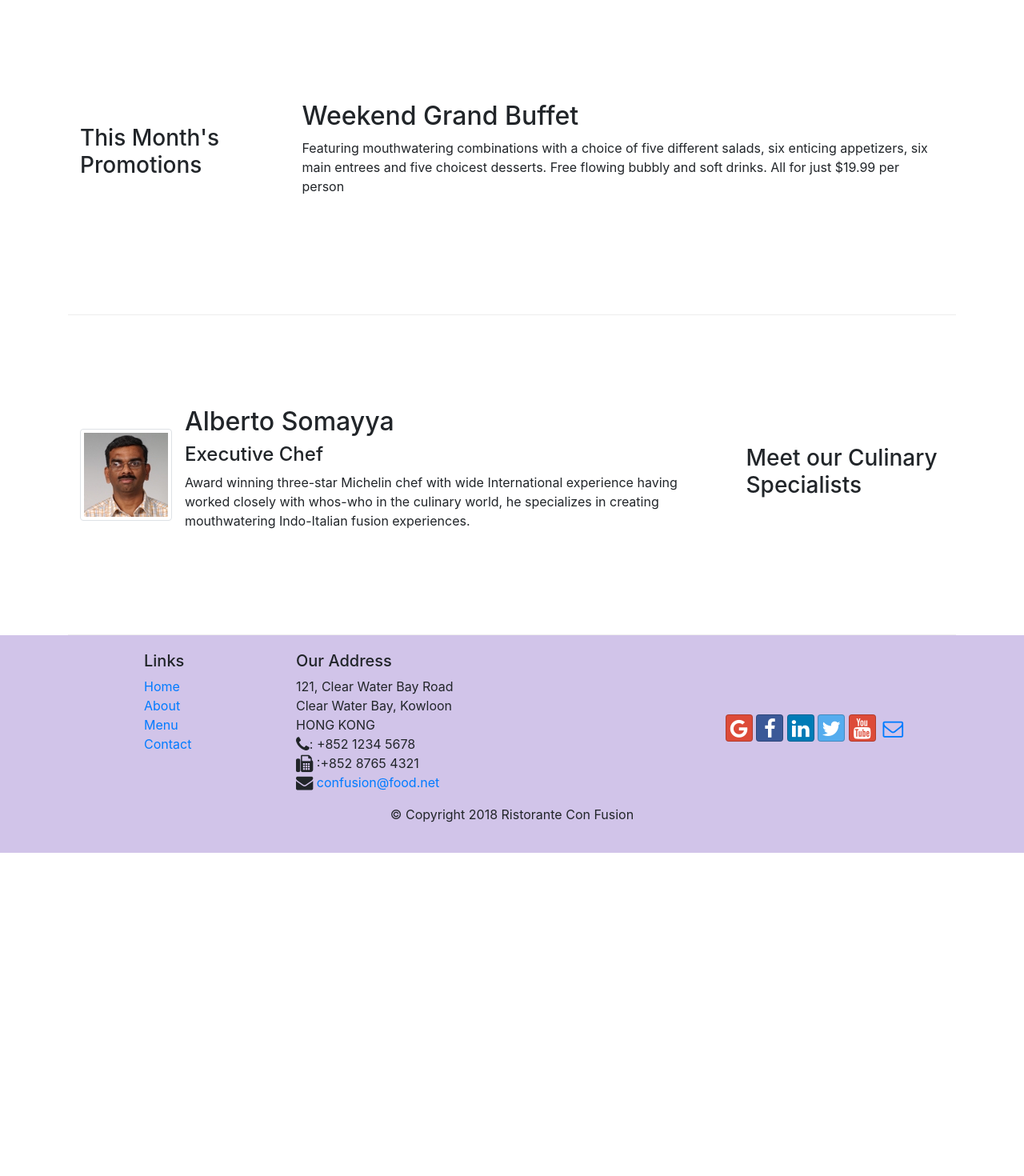
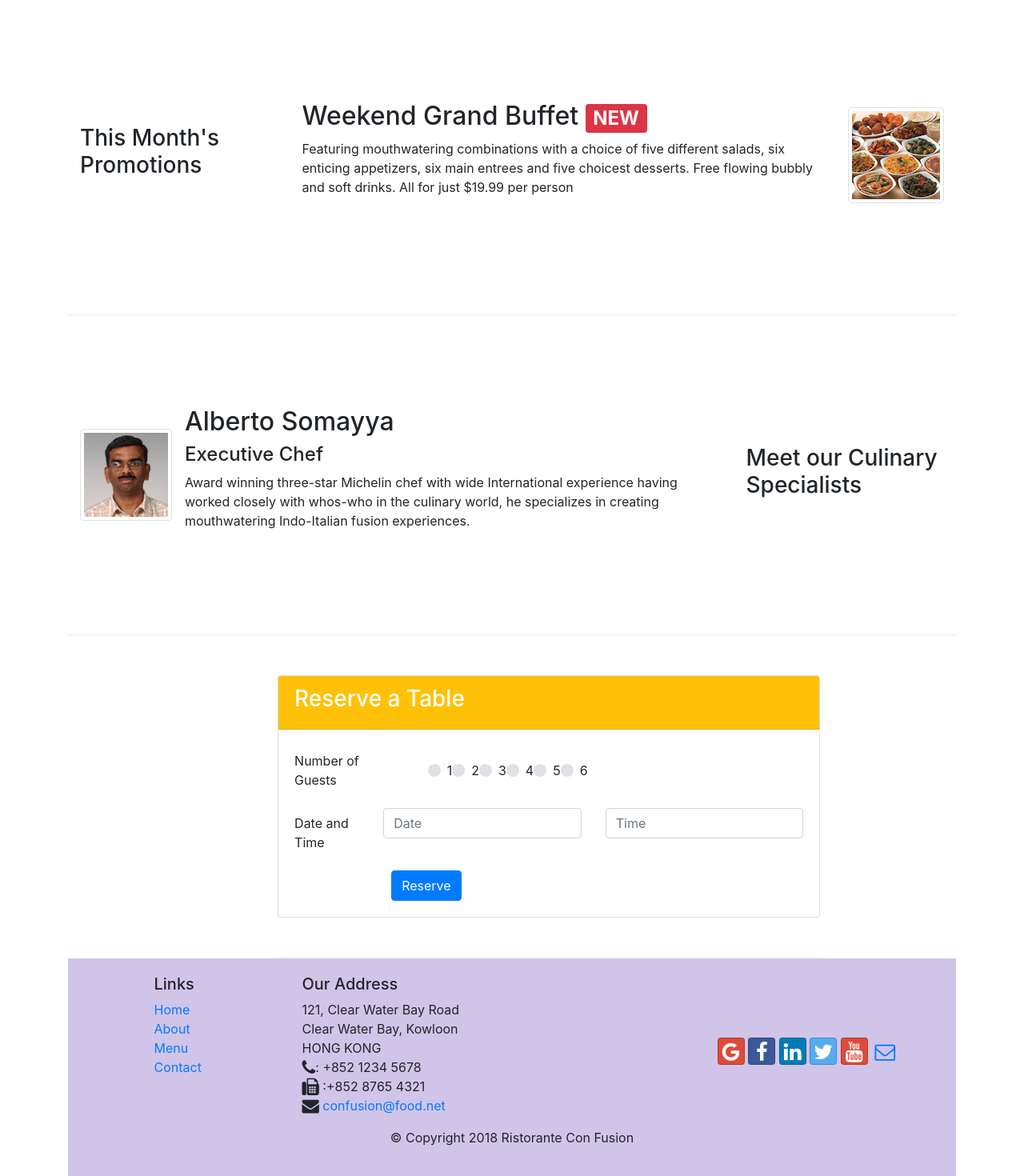
Before and after one commit to Charuka1997/conFusion, a website: page index.html in a window 1280 px wide. Shown: the part 740-2210 px from the top of the page at 80% size. Before the commit the page ends 1806 px from the top, so only its background shows below. Drawn offline with nearby package versions, Linux system fonts and the light colour scheme.

Commit message:
Assignment 2

```diff
--- a/index.html
+++ b/index.html
@@ -44,6 +44,9 @@
                 <div class="col-12 col-sm align-self-center">
                     <img src="img/logo.png" class="img-fluid">
                 </div>
+                <div class= "col-12 col-sm align-self-center">
+                    <a href="./index.html#reserveform" class="btn btn-warning btn-block " role="button" aria-disabled="true">  Reserve Table  </a>
+                </div>
             </div>
         </div>
     </header>
@@ -72,10 +75,17 @@
             <div class ="col-12 col-sm-4 col-md-3">
                 <h3>This Month's Promotions</h3>
             </div>
-            <div class = "col col-sm col-md">
-                <h2>Weekend Grand Buffet</h2>
-                <p>Featuring mouthwatering combinations with a choice of five different salads, six enticing appetizers, six main entrees and five choicest desserts. Free flowing bubbly and soft drinks. All for just $19.99 per person </p>
-            </div>
+            <div class = "col col-sm order-sm-last col-md">
+                <div class="media">
+
+                    <div class="media-body">
+                        <h2 class="mt-0">Weekend Grand Buffet <span class="badge badge-danger">NEW</span></h2>
+                        <p>Featuring mouthwatering combinations with a choice of five different salads, six enticing appetizers, six main entrees and five choicest desserts. Free flowing bubbly and soft drinks. All for just $19.99 per person </p>
+
+                    </div>
+                    <img class="d-flex ml-3 img-thumbnail align-self-center" src="img/buffet.png" alt="buffet">
+                </div>
+                   </div>
         </div>
 
         <div class ="row row-content align-items-center">
@@ -96,6 +106,65 @@
 
             </div>
         </div>
+        <div class="offset-1">
+            <div class ="col-md-8 row row-content">
+                <div class ="card">
+                    <div class="card-header text-white bg-warning">
+                        <h3 class="">Reserve a Table</h3>
+                    </div>
+                    <div class="card-body">
+                        <div >
+                            <form id="reserveform">
+                                <div class="form-group row align-items-center">
+                                    <label for="numofguests" class="col-md-2 col-form-label">Number of Guests</label>
+                                    <div class="row offset-1 col col-md-9">
+                                        <div class="custom-control custom-radio">
+                                            <input type="radio" id="customRadio1" name="customRadio" class="custom-control-input">
+                                            <label class="custom-control-label" for="customRadio1">1  </label>
+                                        </div>
+                                        <div class="custom-control custom-radio">
+                                            <input type="radio" id="customRadio2" name="customRadio" class="custom-control-input">
+                                            <label class="custom-control-label" for="customRadio2">2  </label>
+                                        </div>
+                                        <div class="custom-control custom-radio">
+                                            <input type="radio" id="customRadio3" name="customRadio" class="custom-control-input">
+                                            <label class="custom-control-label" for="customRadio3">3  </label>
+                                        </div>
+                                        <div class="custom-control custom-radio">
+                                            <input type="radio" id="customRadio4" name="customRadio" class="custom-control-input">
+                                            <label class="custom-control-label" for="customRadio4">4  </label>
+                                        </div>
+                                        <div class="custom-control custom-radio">
+                                            <input type="radio" id="customRadio5" name="customRadio" class="custom-control-input">
+                                            <label class="custom-control-label" for="customRadio5">5  </label>
+                                        </div>
+                                        <div class="custom-control custom-radio">
+                                            <input type="radio" id="customRadio6" name="customRadio" class="custom-control-input">
+                                            <label class="custom-control-label" for="customRadio6">6  </label>
+                                        </div>
+                                    </div>
+
+                                </div>
+                                <div class="form-group row">
+                                    <label for="date_time" class="col-12 col-md-2 col-form-label">Date and Time</label>
+                                    <div class="col-12 col-md-5">
+                                        <input type="input" class="form-control" id="date" name="date" placeholder="Date">
+                                    </div>
+                                    <div class="col-12 col-md-5">
+                                        <input type="input" class="form-control" id="time" name="time" placeholder="Time">
+                                    </div>
+                                </div>
+                                <div class="offset-md-2 col-md-3">
+                                    <button type="submit" class="btn btn-primary" >Reserve</button>
+                                </div>
+                            </form>
+
+                    </div>
+
+                </div>
+            </div>
+        </div>
+
     </div>
 
     <footer class="footer">
```
